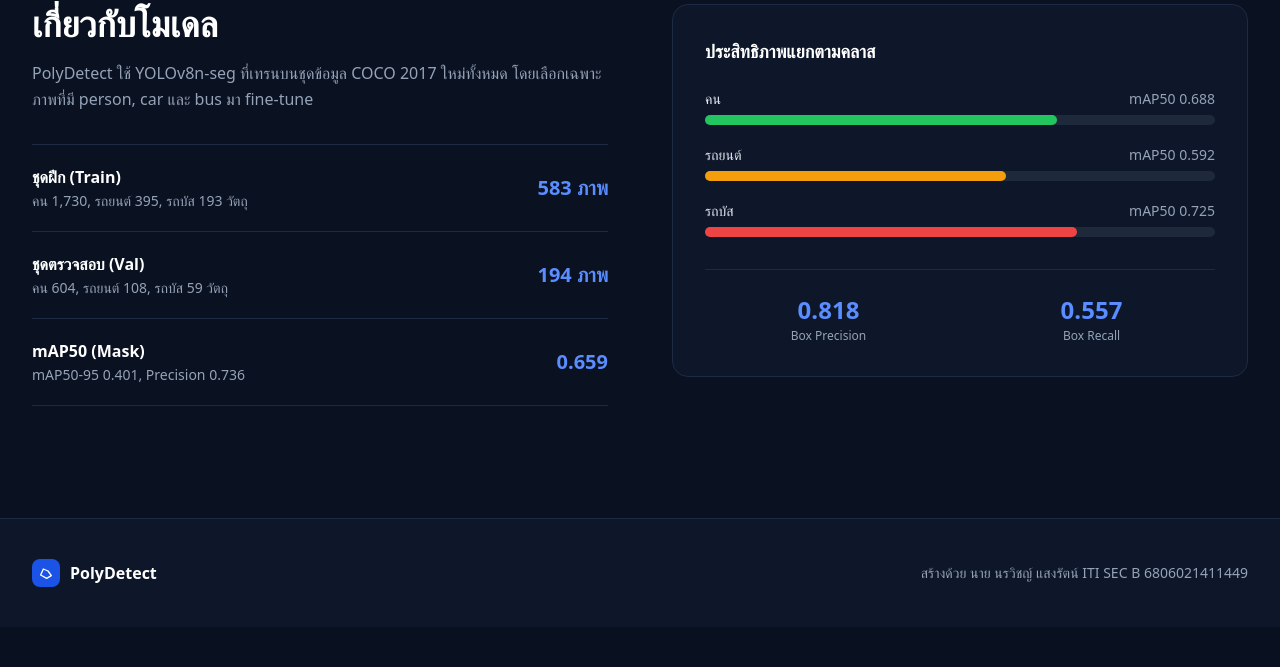
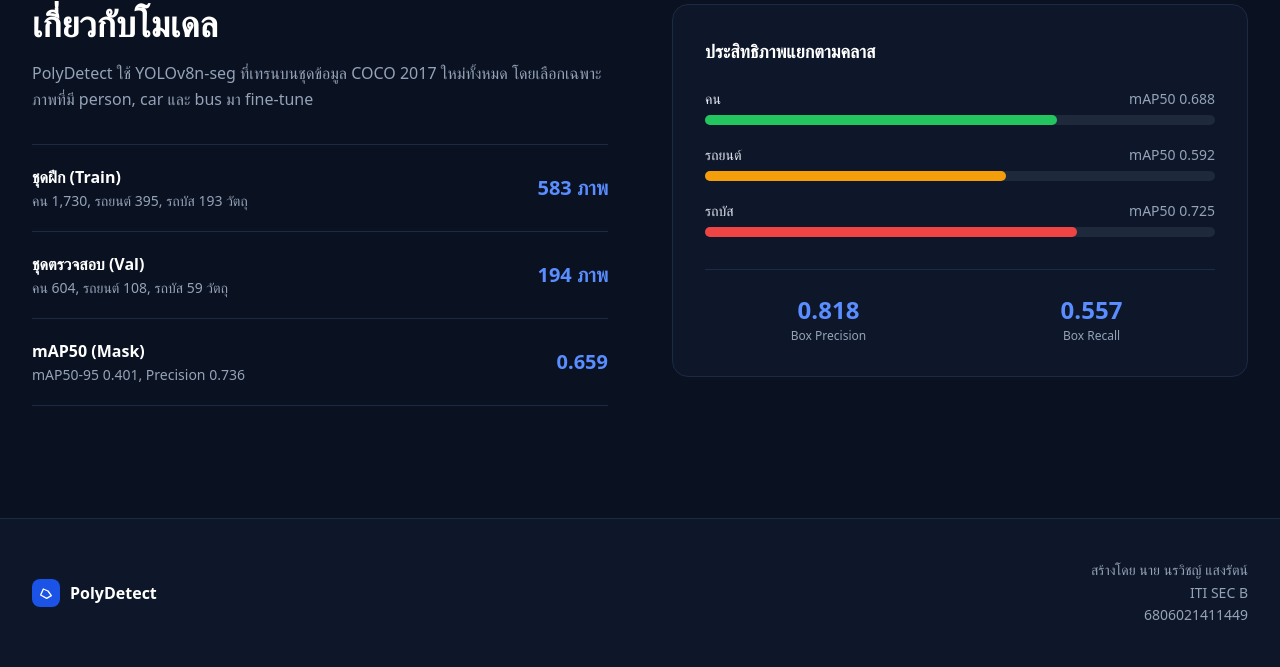
Before and after one commit to norawitsanerat-gif/-polydetect-norawit, a FastAPI app: page / in a window 1280 px wide. Shown: the part 2261-2928 px from the top of the page. Before the commit the page ends 2848 px from the top, so only its background shows below. Run offline with FastAPI, Linux system fonts and the light colour scheme; some libraries are stand-ins or nearby versions; some web fonts are replaced.

Commit message:
Footer: 3-line credit

```diff
--- a/app/templates/index.html
+++ b/app/templates/index.html
@@ -429,7 +429,11 @@
                 </span>
                 <span class="font-bold text-white">PolyDetect</span>
             </div>
-            <p data-i18n="footer_built" class="text-sm text-slate-400"></p>
+            <div class="text-sm text-slate-400 leading-relaxed text-center md:text-right">
+                <p>สร้างโดย นาย นรวิชญ์ แสงรัตน์</p>
+                <p>ITI SEC B</p>
+                <p>6806021411449</p>
+            </div>
         </div>
     </footer>
 
```
